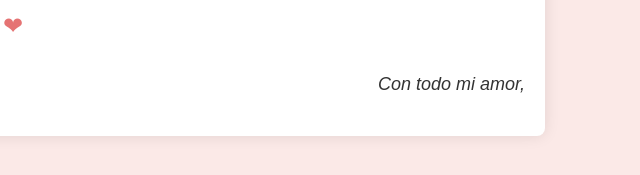
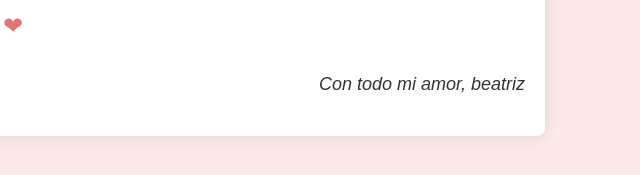
Before and after one commit to primer-free/Mi-Carta-de-San-Vanlentin-, a plain HTML site: page index.html in a window 1280 px wide. Shown: the part 365-540 px from the top of the page, 627-1267 px from the left. Drawn offline with Linux system fonts and the light colour scheme.

Commit message:
Update index.html

```diff
--- a/index.html
+++ b/index.html
@@ -51,7 +51,7 @@
 
         <div class="heart">❤</div>
 
-        <p class="signature">Con todo mi amor,
+        <p class="signature">Con todo mi amor, beatriz
 
     </div>
 
```
